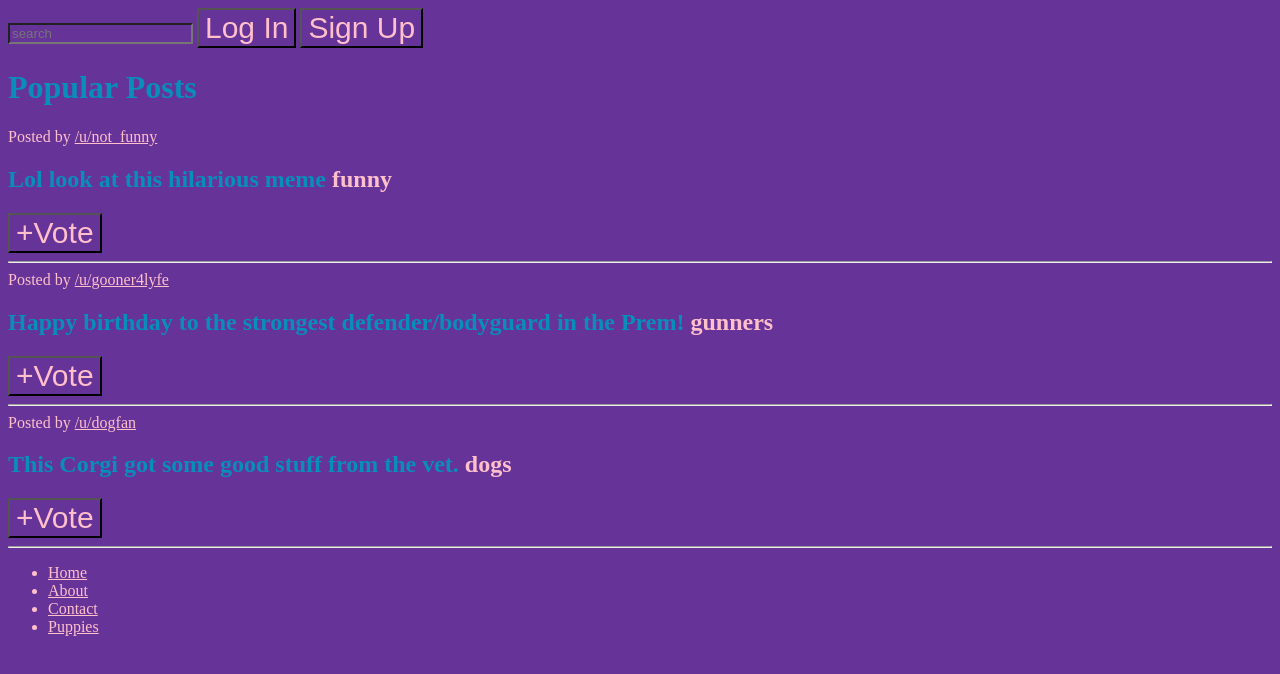
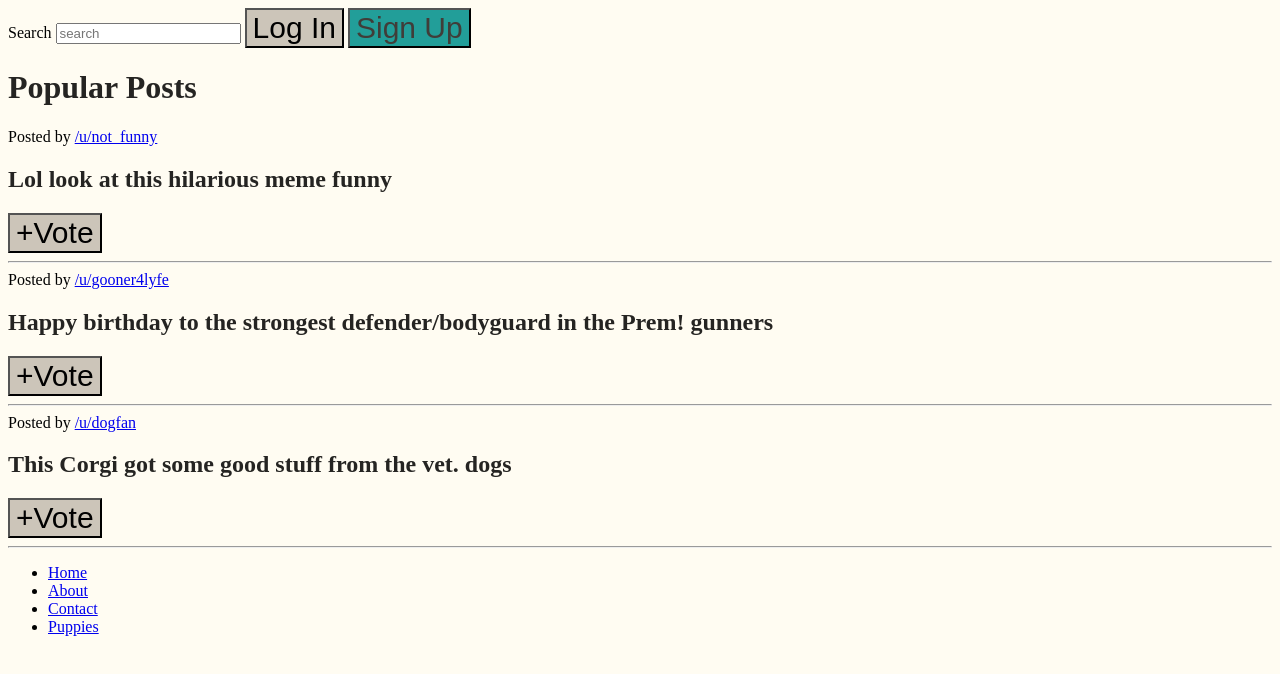
Before and after one commit to adaazunigaa/the-worl-of-CSS, a plain HTML site: page starter.html in a window 1280 px wide. Drawn offline with Linux system fonts and the light colour scheme.

Commit message:
The ID Selector

```diff
--- a/starter.html
+++ b/starter.html
@@ -12,9 +12,10 @@
 
 <body>
     <nav>
-        <input type="text" placeholder="search">
+        <label for="search">Search</label>
+        <input type="text" placeholder="search" id="search">
         <button>Log In</button>
-        <button>Sign Up</button>
+        <button id="signup">Sign Up</button>
     </nav>
 
     <main>
@@ -25,20 +26,24 @@
             <button>+Vote</button>
             <hr>
         </section>
+
         <section>
             <span>Posted by <a href="#345adas">/u/gooner4lyfe</a></span>
             <h2>Happy birthday to the strongest defender/bodyguard in the Prem! <span>gunners</span></h2>
             <button>+Vote</button>
             <hr>
         </section>
+
         <section>
             <span>Posted by <a href="#981adas">/u/dogfan</a></span>
             <h2>This Corgi got some good stuff from the vet. <span>dogs</span></h2>
             <button>+Vote</button>
             <hr>
         </section>
+
     </main>
     <footer>
+
         <nav>
             <ul>
                 <li>
@@ -55,6 +60,7 @@
                 </li>
             </ul>
         </nav>
+
     </footer>
 
 </body>
--- a/stylesheet.css
+++ b/stylesheet.css
@@ -17,16 +17,31 @@ p{
 }
 */
 
-/*Universal Selectors*/
+/*UNIVERSAL SELECTORS
 *{
     color: pink;
     background: rebeccapurple;
 }
+*/
+
+body{
+    background-color: #fffcf2;
+}
 
 button{
     font-size: 30px;
+    background-color: #ccc5b9 ;
 }
 
 h1, h2{
-    color: rgb(8, 142, 187);
+    color: #252422;
 }
+
+.search {
+    color: red;
+}
+
+#signup{
+    background-color: #229e99;
+    color: #403d39;
+}
```
